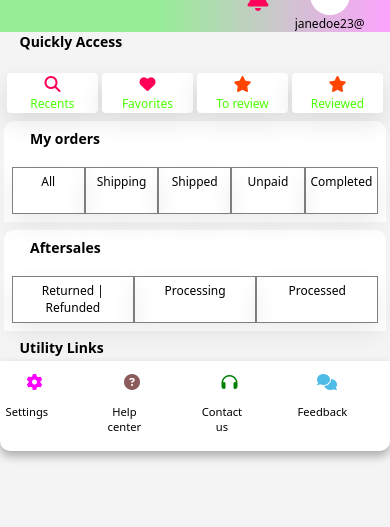
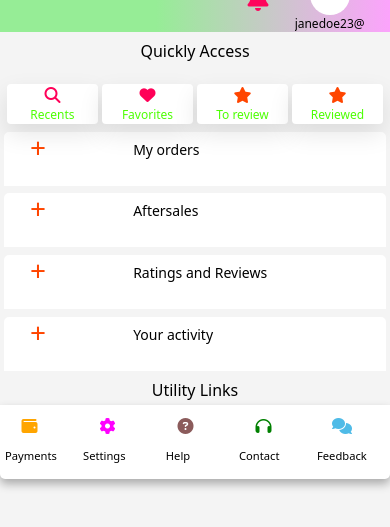
Before and after one commit to MalowaMichael/P-Way, a website: page public/account.html in a window 390 px wide. Shown: the part 35-562 px from the top of the page. Drawn offline with Linux system fonts and the light colour scheme.

Commit message:
Update accounts

```diff
--- a/public/account.html
+++ b/public/account.html
@@ -45,7 +45,6 @@
           <div class = "upper-block">
             <div>My orders</div>
             <div>Aftersales</div>
-            <div>Payments</div>
             <div>History</div>
             <div>Rates & Reviews</div>
 
@@ -69,7 +68,7 @@
         <!--Blocks that will be floated right-->
         <div class = "floated-right-block">
 
-            <div class = "container-headings"><b>Quickly Access</b></div>
+            <div class = "quick-utility-headings">Quickly Access</div>
 
 
             <br>
@@ -97,26 +96,25 @@
 
 
 
-
           <div class = "container">
-            <div class = "container-headings"><b>My orders</b></div>
+            <div class = "container-headings">My orders</div>
             <br>
-            <div class = "container-sub-tabs">
-              <div class = "sub-tabs">All</div>
-              <div class = "sub-tabs">Shipping</div>
-              <div class = "sub-tabs">Shipped</div>
-              <div class = "sub-tabs">Unpaid</div>
-              <div class = "sub-tabs">Completed</div>
+              <div class = "container-sub-tabs" id = "subtabs-collapsed">
+                <div class = "sub-tabs">All</div>
+                <div class = "sub-tabs">Shipping</div>
+                <div class = "sub-tabs">Shipped</div>
+                <div class = "sub-tabs">Unpaid</div>
+                <div class = "sub-tabs">Completed</div>
 
 
             </div>
           </div>
 
 
-          <div class = "container">
-          <div class ="container-headings"><b>Aftersales</b></div>
+          <div id = "non-default-containers" class = "container">
+          <div class ="container-headings">Aftersales</div>
             <br>
-            <div class = 'container-sub-tabs'>
+            <div class = 'container-sub-tabs' id = "subtabs-collapsed">
               <div class = 'sub-tabs' >Returned | Refunded</div>
               <div class = 'sub-tabs' >Processing</div>
               <div class = 'sub-tabs' >Processed</div>
@@ -125,10 +123,22 @@
           </div>
 
 
-          <div id = "non-default-containers" style = "display: none;" class = "container">
-            <div class ="container-headings"><b>Your activity</b></div>
+          <div id = "non-default-containers" class = "container">
+            <div class ="container-headings">Ratings and Reviews</div>
               <br>
-              <div class = 'container-sub-tabs'>
+              <div class = 'container-sub-tabs' id = "subtabs-collapsed">
+                <div class = 'sub-tabs' >Product reviews</div>
+                <div class = 'sub-tabs' >Your Reviews</div>
+                <div class = 'sub-tabs' >To Review</div>
+
+              </div>
+            </div>
+
+
+          <div id = "non-default-containers" class = "container">
+            <div class ="container-headings">Your activity</div>
+              <br>
+              <div class = 'container-sub-tabs' id = "subtabs-collapsed">
                 <div class = 'sub-tabs' >Search history</div>
                 <div class = 'sub-tabs' >Browsing history</div>
                 <div class = 'sub-tabs' >Order history</div>
@@ -136,22 +146,18 @@
               </div>
             </div>
 
-            <div style = "display: none;" class = "container">
-              <div class ="container-headings"><b>Ratings and Reviews</b></div>
-                <br>
-                <div class = 'container-sub-tabs'>
-                  <div class = 'sub-tabs' >Product reviews</div>
-                  <div class = 'sub-tabs' >Your Reviews</div>
-                  <div class = 'sub-tabs' >To Review</div>
-
-                </div>
-              </div>
 
 
-          <div class = "container-headings"><b>Utility Links</b></div>
+
+          <div class = "quick-utility-headings">Utility Links</div>
 
 
           <div class = "utility-container">
+
+            <div id = 'payments' onclick = "window.location.href = 'payments.html'" class = "utility-cards">
+              <i style = "color: orange;" class="fa fa-wallet" aria-hidden="true"></i>
+              <p>Payments</p>
+            </div>
 
             <div id = 'settings' onclick = "window.location.href = 'settings.html'" class = "utility-cards">
               <i style = "color: fuchsia;" class="fa fa-cog" aria-hidden="true"></i>
@@ -160,18 +166,21 @@
 
             <div id = 'help' onclick = "window.location.href = 'help.html'" class = "utility-cards">
               <i style = "color: rgb(139, 91, 91);" class="fa fa-question-circle" aria-hidden="true"></i>
-              <p>Help center</p>
+              <p>Help</p>
             </div>
 
             <div id = 'contact' class = "utility-cards">
               <i style = "color: green;" class="fa fa-headphones" aria-hidden="true"></i>
-              <p>Contact us</p>
+              <p>Contact</p>
             </div>
 
             <div id = 'feedback' onclick = "window.location.href = 'feedback.html'" class = "utility-cards">
               <i style = "color: rgb(79, 187, 231);" class="fa fa-comments" aria-hidden="true"></i>
               <p>Feedback</p>
             </div>
+
+
+
 
 
 
--- a/public/css/account.css
+++ b/public/css/account.css
@@ -180,7 +180,8 @@
 
     div.floated-right-block{
       flex: 1;
-      margin: auto;
+      margin: 2% auto;
+      max-width: 100%;
 
     }
 
@@ -237,7 +238,6 @@
 
 
 
-
     .container{
       background-color: white;
       max-width: 94%;
@@ -249,14 +249,27 @@
       border-top-right-radius: 10px;
 
     }
+    div#non-default-containers{
+      display: none;
+    }
+    div.quick-utility-headings{
+      text-align: center;
+      font-size: 1em;
+      font-weight: bold;
+    }
     .container-headings{
       margin-left: 5%;
+      font-size: 1em;
+      font-weight: 500;
       text-align: left;
     }
     div.container-sub-tabs{
       display: flex;
       max-width: 90%;
       margin: 0 auto;
+    }
+    dd.is-collpsed{
+      display: none;
     }
     div.sub-tabs{
       flex: 1;
@@ -289,7 +302,7 @@
       height: fit-content;
       padding: 10px;
       display: grid;
-      grid-template-columns: repeat(4, 1fr);
+      grid-template-columns: repeat(5, 1fr);
       gap: 20px;
       box-shadow: 0 5px 10px rgb(0, 0, 0, 0.3);
       height: fit-content;
@@ -309,6 +322,12 @@
       font-size: 2em;
       padding-left: 15px;
 
+    }
+
+    .utility-container div#payments:hover{
+      box-shadow: 5px 5px 10px rgb(252, 165, 4, 0.8);
+      transform: translateX(15px);
+      transition: 0.6s ease-in-out;
     }
 
     .utility-container div#settings:hover{
@@ -712,6 +731,12 @@
 
 
     /*Responsive styles*/
+    @media (max-width: 768px) {
+      div.right-nav{
+        display: flex;
+        margin-left: 20%;
+      }
+    }
 
 
     @media (max-width: 600px) {
@@ -733,7 +758,6 @@
 
         display: none;
       }
-
 
 
       div.right-nav{
@@ -796,6 +820,9 @@
 
       }
 
+      .is-collapsed{
+        display: none;
+      }
 
       div.cards{
         width: 30%;
@@ -815,6 +842,7 @@
       }
 
 
+
       .container{
         background-color: white;
         max-width: 94%;
@@ -823,15 +851,40 @@
         margin: 2% auto;
         padding: 8px;
         height: auto;
+        border-top-left-radius: 5px;
+        border-top-right-radius: 5px;
 
-
+      }
+      div#non-default-containers{
+        display: block;
+      }
+      div.quick-utility-headings{
+        font-weight: 500;
       }
       .container-headings{
         margin-left: 5%;
-        font-size: 14px;
         text-align: left;
 
       }
+      .container-headings::before{
+        content: '+';
+        float: left;
+        font-size: 2em;
+        line-height: 0.5em;
+        padding-right: 25%;
+        color: orangered;
+        transition: transform 0.3s ease-in-out, -webkit-transform 0.3s ease-in-out;
+      }
+
+      div#subtabs-collapsed{
+        display: none;
+      }
+      div#subtabs-collapsed.active{
+        display: flex;
+        flex-direction: row;
+
+      }
+
       div.container-sub-tabs{
         display: flex;
         max-width: 100%;
@@ -853,8 +906,11 @@
         margin: 1% auto;
         padding: 5px;
         display: grid;
-        grid-template-columns: repeat(4, 1fr);
+        grid-template-columns: repeat(5, 1fr);
         gap: 10px;
+        border-bottom-right-radius: 5px;
+        border-bottom-left-radius: 5px;
+
 
       }
       div.utility-cards{
```
